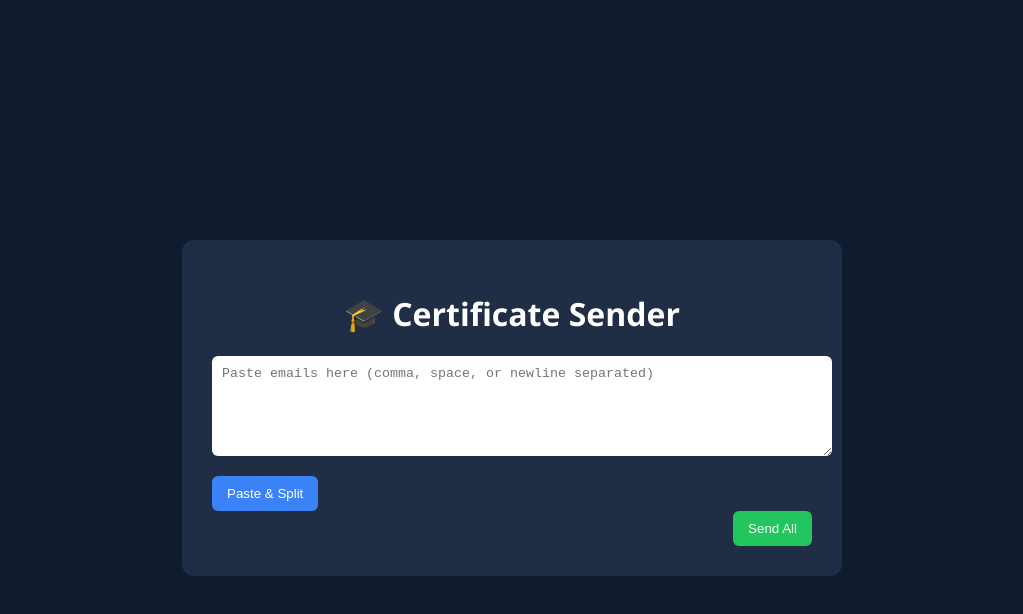
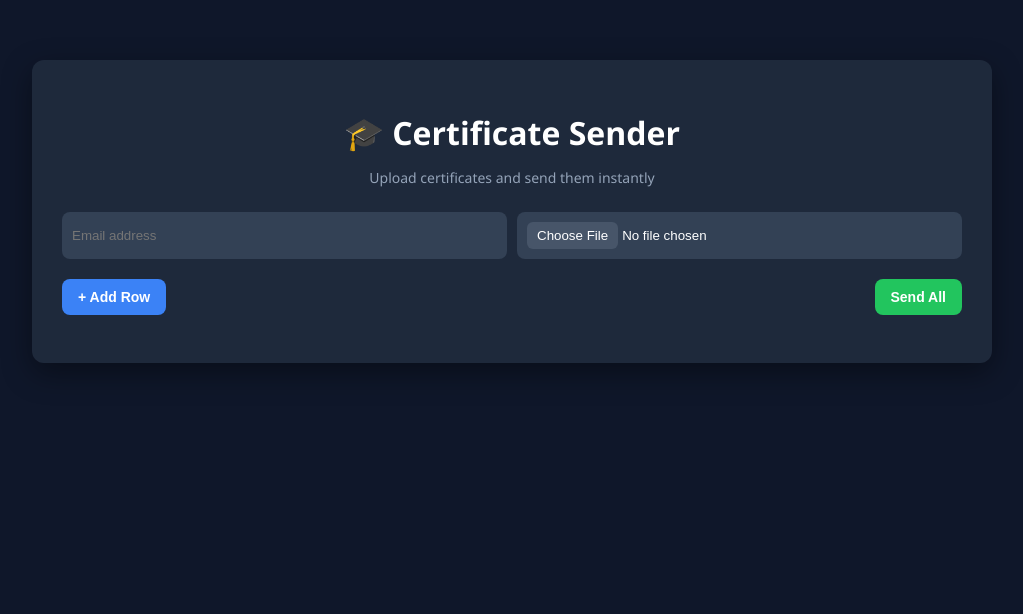
Before and after one commit to Deekshithrokkam/cert-sender, a website: page index.html in a window 1280 px wide. Shown: the whole page, without its empty margins (128-1151 px from the left). Drawn offline with Linux system fonts and the light colour scheme.

Commit message:
Revamp Certificate Sender UI and functionality
Updated the layout and functionality of the certificate sender application, including improved styling and added functionality for adding email and file inputs.

```diff
--- a/index.html
+++ b/index.html
@@ -2,46 +2,75 @@
 <html>
 <head>
   <title>Certificate Sender</title>
+
   <style>
     body {
       font-family: 'Segoe UI', sans-serif;
-      background: #0f1b2d;
-      display: flex;
-      justify-content: center;
-      align-items: center;
-      height: 100vh;
+      background: #0f172a;
+      color: white;
+      margin: 0;
+      padding: 0;
     }
 
     .container {
-      background: #1f2e45;
+      max-width: 900px;
+      margin: 60px auto;
+      background: #1e293b;
       padding: 30px;
       border-radius: 12px;
-      width: 600px;
-      color: white;
+      box-shadow: 0 10px 30px rgba(0,0,0,0.4);
     }
 
     h1 {
       text-align: center;
+      margin-bottom: 10px;
+    }
+
+    p.sub {
+      text-align: center;
+      color: #94a3b8;
+      margin-bottom: 25px;
+      font-size: 14px;
     }
 
     .row {
       display: flex;
       gap: 10px;
-      margin-bottom: 10px;
+      margin-bottom: 15px;
     }
 
-    input[type="text"], input[type="file"] {
+    input[type="email"], input[type="file"] {
+      flex: 1;
       padding: 10px;
+      border-radius: 8px;
+      border: none;
+      outline: none;
+      background: #334155;
+      color: white;
+    }
+
+    input::file-selector-button {
+      background: #475569;
+      border: none;
+      padding: 6px 10px;
+      color: white;
       border-radius: 6px;
-      border: none;
-      width: 100%;
+      cursor: pointer;
+    }
+
+    .buttons {
+      display: flex;
+      justify-content: space-between;
+      margin-top: 20px;
     }
 
     button {
-      padding: 10px 15px;
+      padding: 10px 16px;
+      border-radius: 8px;
       border: none;
-      border-radius: 6px;
       cursor: pointer;
+      font-weight: 600;
+      font-size: 14px;
     }
 
     .add-btn {
@@ -52,61 +81,90 @@
     .send-btn {
       background: #22c55e;
       color: white;
-      float: right;
     }
 
-    textarea {
-      width: 100%;
-      height: 80px;
-      margin-bottom: 15px;
-      border-radius: 6px;
-      padding: 10px;
-      border: none;
+    button:hover {
+      opacity: 0.9;
+    }
+
+    #status {
+      margin-top: 18px;
+      text-align: center;
+      font-weight: 500;
+      font-size: 14px;
     }
   </style>
 </head>
 
 <body>
-  <div class="container">
-    <h1>🎓 Certificate Sender</h1>
 
-    <!-- BULK PASTE AREA -->
-    <textarea id="bulkEmails" placeholder="Paste emails here (comma, space, or newline separated)"></textarea>
+<div class="container">
+  <h1>🎓 Certificate Sender</h1>
+  <p class="sub">Upload certificates and send them instantly</p>
 
-    <button class="add-btn" onclick="processBulk()">Paste & Split</button>
+  <div id="rows"></div>
 
-    <div id="emailContainer"></div>
-
-    <button class="send-btn">Send All</button>
+  <div class="buttons">
+    <button class="add-btn" onclick="addRow()">+ Add Row</button>
+    <button class="send-btn" onclick="sendAll()">Send All</button>
   </div>
 
-  <script>
-    const container = document.getElementById("emailContainer");
+  <p id="status"></p>
+</div>
 
-    function createRow(email = "") {
-      const row = document.createElement("div");
-      row.className = "row";
+<script>
+function addRow() {
+  const div = document.createElement("div");
+  div.className = "row";
 
-      row.innerHTML = `
-        <input type="text" placeholder="Email address" value="${email}">
-        <input type="file">
-      `;
+  div.innerHTML = `
+    <input type="email" placeholder="Email address" class="email" required>
+    <input type="file" class="file" required>
+  `;
 
-      container.appendChild(row);
+  document.getElementById("rows").appendChild(div);
+}
+
+// default one row
+addRow();
+
+async function sendAll() {
+  const emails = document.querySelectorAll(".email");
+  const files = document.querySelectorAll(".file");
+
+  const formData = new FormData();
+
+  for (let i = 0; i < emails.length; i++) {
+    if (!emails[i].value || !files[i].files[0]) {
+      alert("Please fill all fields");
+      return;
     }
 
-    function processBulk() {
-      const bulkText = document.getElementById("bulkEmails").value;
+    formData.append("emails", emails[i].value);
+    formData.append("files", files[i].files[0]);
+  }
 
-      // Split by comma, space, or newline
-      const emails = bulkText.split(/[\s,]+/).filter(e => e.trim() !== "");
+  document.getElementById("status").innerText = "Sending... ⏳";
 
-      container.innerHTML = ""; // clear previous rows
+  try {
+    const res = await fetch("https://cert-sender.onrender.com/send-bulk", {
+      method: "POST",
+      body: formData
+    });
 
-      emails.forEach(email => {
-        createRow(email.trim());
-      });
+    const text = await res.text();
+
+    if (res.ok) {
+      document.getElementById("status").innerText = "✅ All emails sent successfully";
+    } else {
+      document.getElementById("status").innerText = "❌ Failed to send emails";
     }
-  </script>
+
+  } catch (err) {
+    document.getElementById("status").innerText = "⚠️ Server not reachable";
+  }
+}
+</script>
+
 </body>
 </html>
```
